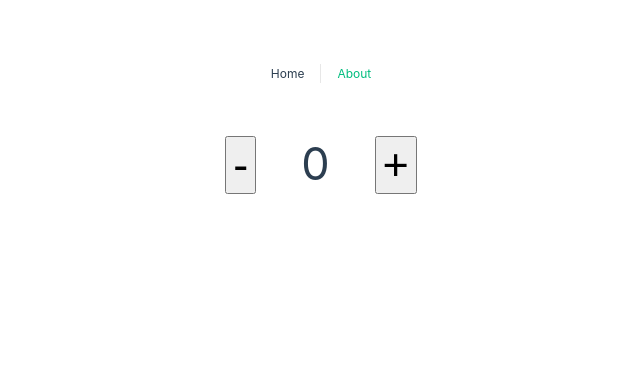
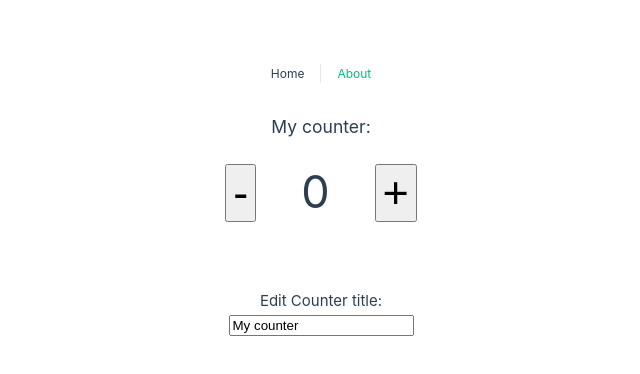
Before and after one commit to 4lexRossi/vue-api-composition, a Vue app: page / in a window 1280 px wide. Shown: the top 374 px of the page, without its empty margins (319-959 px from the left). Built offline with nearby package versions, Linux system fonts and the light colour scheme.

Commit message:
using react instead of ref

```diff
--- a/src/views/HomeView.vue
+++ b/src/views/HomeView.vue
@@ -1,27 +1,56 @@
 <template>
   <div class="home">
+    <h3>{{ counterData.title }}:</h3>
+
     <div>
       <button @click="decreaseCounter" class="btn">-</button>
-      <span class="counter">{{ counter }}</span>
+      <span class="counter">{{ counterData.count }}</span>
       <button @click="increaseCounter" class="btn">+</button>
+    </div>
+
+    <div class="edit">
+      <h4>Edit Counter title:</h4>
+      <input v-model="counterData.title" type="text" />
     </div>
   </div>
 </template>
 
 <!--composition rigth way-->
 <script setup>
-import { ref } from 'vue';
+import { reactive } from 'vue';
 
-const counter = ref(0);
+// const counter = ref(0),
+//   counterTitle = ref('My Counter');
+
+const counterData = reactive({
+  count: 0,
+  title: 'My counter',
+});
 
 const increaseCounter = () => {
-  counter.value++;
+  counterData.count++;
 };
 
 const decreaseCounter = () => {
-  counter.value--;
+  counterData.count--;
 };
 </script>
+
+<style>
+.home {
+  text-align: center;
+  padding: 2em;
+}
+.btn,
+.counter {
+  font-size: 3em;
+  margin: 0.5em;
+}
+
+.edit {
+  margin-top: 3em;
+}
+</style>
 
 <!--composition old way
 <script>
@@ -69,15 +98,3 @@
 }
 </script>
 -->
-
-<style>
-.home {
-  text-align: center;
-  padding: 2em;
-}
-.btn,
-.counter {
-  font-size: 3em;
-  margin: 0.5em;
-}
-</style>
```
